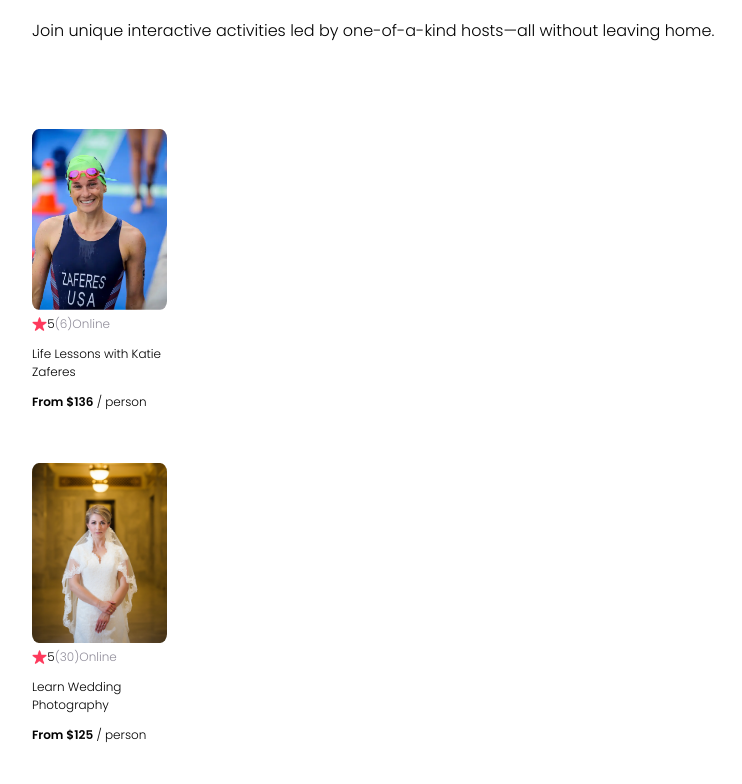
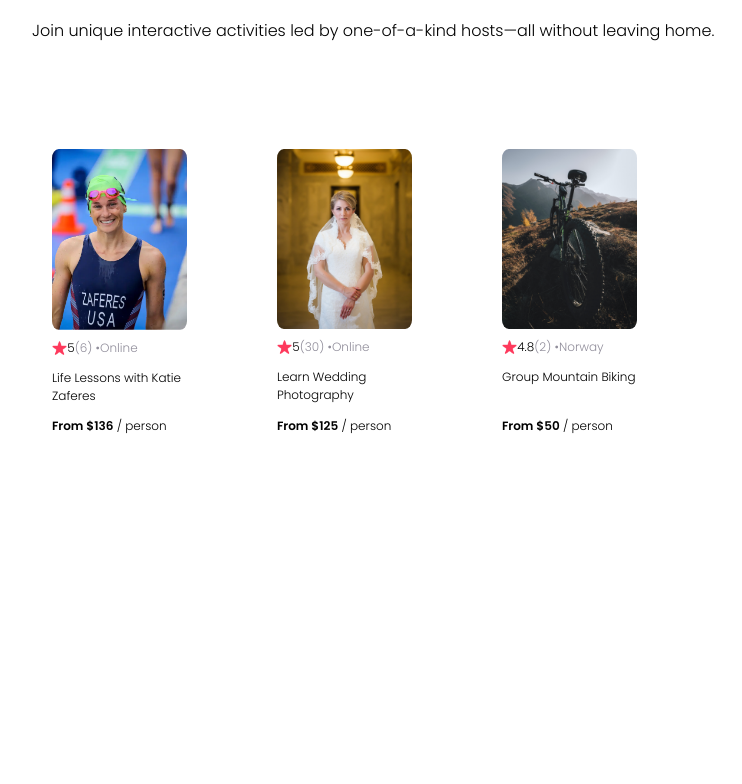
Before and after one commit to JosiahABrown/React-AirBnb-Clone, a React (Vite) app: page / in a window 1280 px wide. Shown: the part 656-1440 px from the top of the page, without its empty margins (18-760 px from the left). After the commit the page ends 1143 px from the top, so only its background shows below. Built offline with nearby package versions, Linux system fonts and the light colour scheme.

Commit message:
horizontal cards

```diff
--- a/src/App.jsx
+++ b/src/App.jsx
@@ -22,7 +22,9 @@ export default function App() {
     <div>
       <Navbar />
       <HeroComponent />
-      {cards}
+      <section className="cards-list">
+        {cards}
+      </section>
     </div>
   )
 }
--- a/src/components/Card.jsx
+++ b/src/components/Card.jsx
@@ -8,11 +8,11 @@ export default function Card(props) {
             <div className="card-stats">
                 <img className="card-star" src={star} alt="star" />
                 <span>{props.rating}</span>
-                <span className="gray">({props.reviewCount})</span>
-                <span className="gray">{props.location}</span>
+                <span className="gray">({props.reviewCount})  • </span>
+                <span className="gray"> {props.location}</span>
             </div>
-            <p>{props.title}</p>
-            <p><span className="bold">From ${props.price}</span> / person</p>
+            <p className="card-title">{props.title}</p>
+            <p className="card-price"><span className="bold">From ${props.price}</span> / person</p>
         </div>
     )
 }
--- a/src/style.css
+++ b/src/style.css
@@ -12,6 +12,10 @@ nav {
     display: flex;
     padding: 20px 36px;
     box-shadow: 0px 2.98256px 7.4564px rgba(0, 0, 0, 0.1);
+}
+
+section {
+    padding: 20px;
 }
 
 .gray {
@@ -45,6 +49,13 @@ nav {
     margin-top: 0;
 }
 
+.cards-list {
+    display: flex;
+    flex-wrap: nowrap;
+    gap: 20px;
+    overflow-x: auto;
+}
+
 .card {
     width: 175px;
     font-size: 12px;
@@ -52,12 +63,20 @@ nav {
     flex-direction: column;
     border-radius: 0.5px;
     margin-left: 30px;
+    flex: 0 0 auto;
+    display: flex;
 }
 
 .card-img {
     width: 100%;
     align-self: center;
     border-radius: 5%;
+    margin-bottom: 9px;
+}
+
+.card-title{
+    overflow: hidden;
+    text-overflow: ellipsis;
 }
 
 .card-stats {
@@ -68,3 +87,7 @@ nav {
 .card-star {
     height: 14px;
 }
+
+.card-price {
+    margin-top: auto;
+}
```
